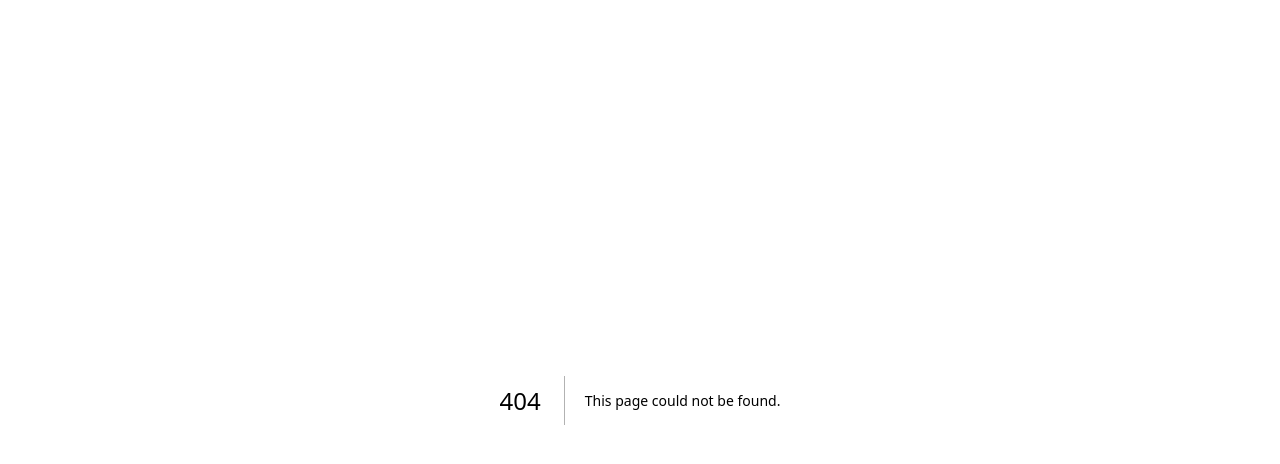
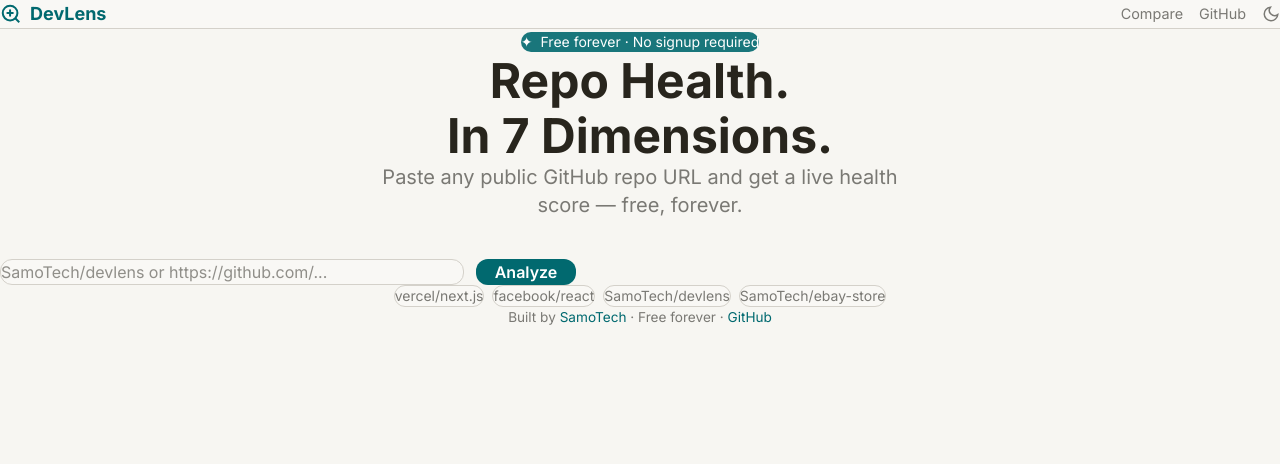
Before and after one commit to SamoTech/devlens, a Next.js app in the folder dashboard/: page / in a window 1280 px wide. Before the commit this address had no page. Shown: the top 464 px of the page. Built offline with nearby package versions, Linux system fonts and the light colour scheme.

Commit message:
fix: restore original page.tsx (accidentally deleted during revert)

```diff
--- /dev/null
+++ b/dashboard/app/page.tsx
@@ -0,0 +1,141 @@
+'use client';
+import { useState } from 'react';
+import RepoCard from '@/components/RepoCard';
+import ThemeToggle from '@/components/ThemeToggle';
+import type { AnalysisResult } from '@/lib/types';
+
+export default function Home() {
+  const [input, setInput] = useState('');
+  const [loading, setLoading] = useState(false);
+  const [result, setResult] = useState<AnalysisResult | null>(null);
+  const [error, setError] = useState('');
+
+  const parseRepo = (val: string) => {
+    const m = val.match(/github\.com\/([^/]+\/[^/]+)/);
+    if (m) return m[1].replace(/\.git$/, '');
+    if (/^[\w.-]+\/[\w.-]+$/.test(val)) return val;
+    return null;
+  };
+
+  const analyze = async () => {
+    const repo = parseRepo(input.trim());
+    if (!repo) { setError('Enter a valid repo slug like owner/repo or a GitHub URL'); return; }
+    setError('');
+    setLoading(true);
+    setResult(null);
+    try {
+      const res = await fetch(`/api/analyze?repo=${encodeURIComponent(repo)}`);
+      const data = await res.json();
+      if (!res.ok) throw new Error(data.error || 'Analysis failed');
+      setResult(data);
+    } catch (e: unknown) {
+      setError(e instanceof Error ? e.message : 'Something went wrong');
+    } finally {
+      setLoading(false);
+    }
+  };
+
+  const onKey = (e: React.KeyboardEvent) => { if (e.key === 'Enter') analyze(); };
+
+  return (
+    <div className="min-h-screen" style={{ background: 'var(--color-bg)' }}>
+      {/* Nav */}
+      <nav style={{ borderBottom: '1px solid var(--color-border)', background: 'var(--color-surface)' }}
+        className="sticky top-0 z-50 px-6 py-3 flex items-center justify-between">
+        <a href="/" className="flex items-center gap-2 font-bold text-lg" style={{ color: 'var(--color-primary)' }}>
+          <svg width="22" height="22" viewBox="0 0 24 24" fill="none" stroke="currentColor" strokeWidth="2.2">
+            <circle cx="11" cy="11" r="8"/><path d="m21 21-4.35-4.35"/>
+            <path d="M11 8v6M8 11h6" strokeLinecap="round"/>
+          </svg>
+          DevLens
+        </a>
+        <div className="flex items-center gap-4">
+          <a href="/compare" style={{ color: 'var(--color-text-muted)', fontSize: '0.9rem' }}
+            className="hover:underline">Compare</a>
+          <a href="https://github.com/SamoTech/devlens" target="_blank" rel="noopener noreferrer"
+            style={{ color: 'var(--color-text-muted)', fontSize: '0.9rem' }} className="hover:underline">GitHub</a>
+          <ThemeToggle />
+        </div>
+      </nav>
+
+      {/* Hero */}
+      <section className="px-6 py-16 text-center">
+        <div className="inline-flex items-center gap-2 px-3 py-1 rounded-full text-sm mb-6"
+          style={{ background: 'var(--color-primary)', color: '#fff', opacity: 0.9 }}>
+          <span>✦</span> Free forever · No signup required
+        </div>
+        <h1 className="text-5xl font-bold mb-4" style={{ color: 'var(--color-text)', lineHeight: 1.15 }}>
+          Repo Health.<br/>In 7 Dimensions.
+        </h1>
+        <p className="text-xl mb-10" style={{ color: 'var(--color-text-muted)', maxWidth: 520, margin: '0 auto 2.5rem' }}>
+          Paste any public GitHub repo URL and get a live health score — free, forever.
+        </p>
+
+        {/* Search */}
+        <div className="flex gap-3 max-w-xl mx-auto">
+          <input
+            type="text"
+            value={input}
+            onChange={e => setInput(e.target.value)}
+            onKeyDown={onKey}
+            placeholder="SamoTech/devlens or https://github.com/..."
+            className="flex-1 px-4 py-3 rounded-xl text-base outline-none"
+            style={{
+              background: 'var(--color-surface)',
+              border: '1.5px solid var(--color-border)',
+              color: 'var(--color-text)'
+            }}
+          />
+          <button
+            onClick={analyze}
+            disabled={loading}
+            className="px-6 py-3 rounded-xl font-semibold text-white transition-all"
+            style={{ background: loading ? 'var(--color-text-muted)' : 'var(--color-primary)', minWidth: 100 }}
+          >
+            {loading ? <span className="animate-spin inline-block">&#8987;</span> : 'Analyze'}
+          </button>
+        </div>
+
+        {error && <p className="mt-4 text-sm" style={{ color: 'var(--color-error)' }}>{error}</p>}
+
+        {/* Quick examples */}
+        <div className="flex flex-wrap justify-center gap-2 mt-5">
+          {['vercel/next.js', 'facebook/react', 'SamoTech/devlens', 'SamoTech/ebay-store'].map(r => (
+            <button key={r} onClick={() => { setInput(r); }}
+              className="px-3 py-1 rounded-full text-sm"
+              style={{ background: 'var(--color-surface)', border: '1px solid var(--color-border)', color: 'var(--color-text-muted)' }}>
+              {r}
+            </button>
+          ))}
+        </div>
+      </section>
+
+      {/* Result */}
+      {loading && (
+        <div className="max-w-2xl mx-auto px-6 pb-16">
+          <div className="rounded-2xl p-6" style={{ background: 'var(--color-surface)', border: '1px solid var(--color-border)' }}>
+            <div className="skeleton h-8 w-1/2 mb-4" />
+            <div className="skeleton h-4 w-full mb-2" />
+            <div className="skeleton h-4 w-3/4 mb-6" />
+            {[1,2,3,4,5,6,7].map(i => <div key={i} className="skeleton h-6 w-full mb-2" />)}
+          </div>
+        </div>
+      )}
+      {result && !loading && (
+        <div className="max-w-2xl mx-auto px-6 pb-16 animate-fadein">
+          <RepoCard result={result} />
+        </div>
+      )}
+
+      {/* Footer */}
+      <footer className="text-center py-10" style={{ color: 'var(--color-text-muted)', fontSize: '0.85rem' }}>
+        Built by{' '}
+        <a href="https://github.com/SamoTech" target="_blank" rel="noopener noreferrer"
+          style={{ color: 'var(--color-primary)' }}>SamoTech</a>
+        {' · Free forever · '}
+        <a href="https://github.com/SamoTech/devlens" target="_blank" rel="noopener noreferrer"
+          style={{ color: 'var(--color-primary)' }}>GitHub</a>
+      </footer>
+    </div>
+  );
+}
```
